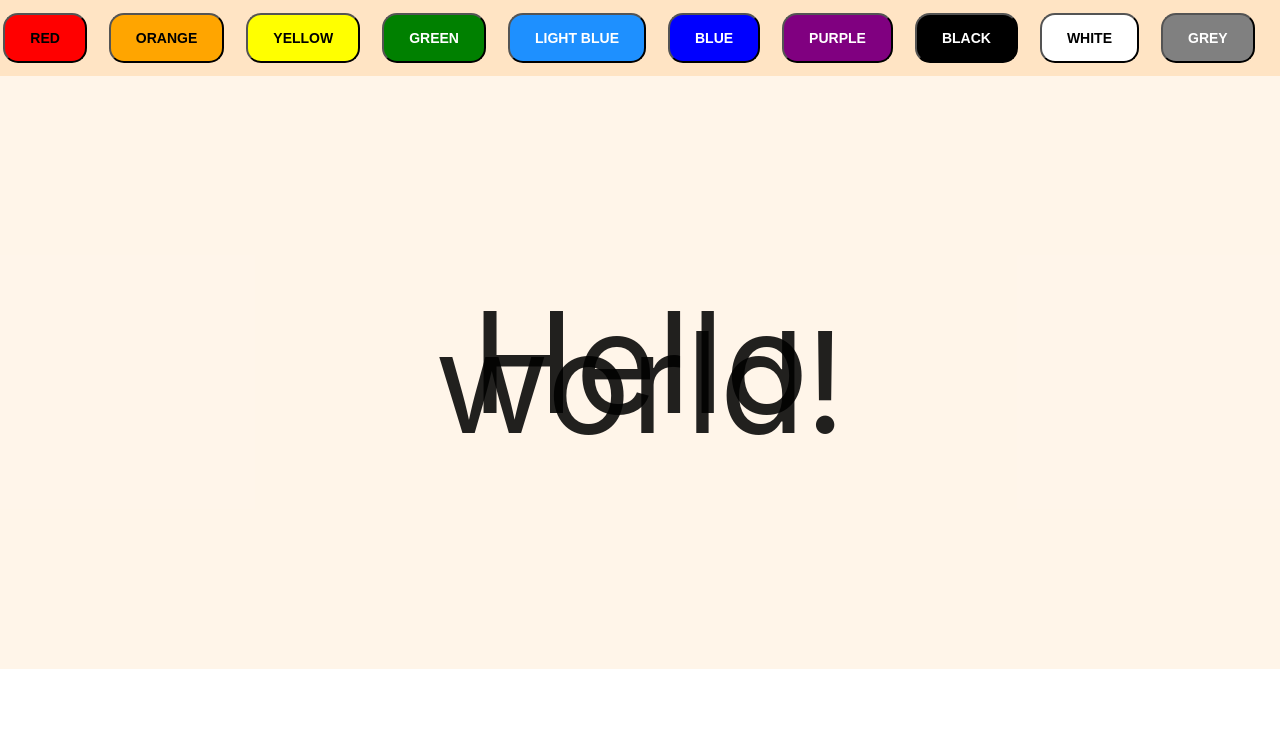
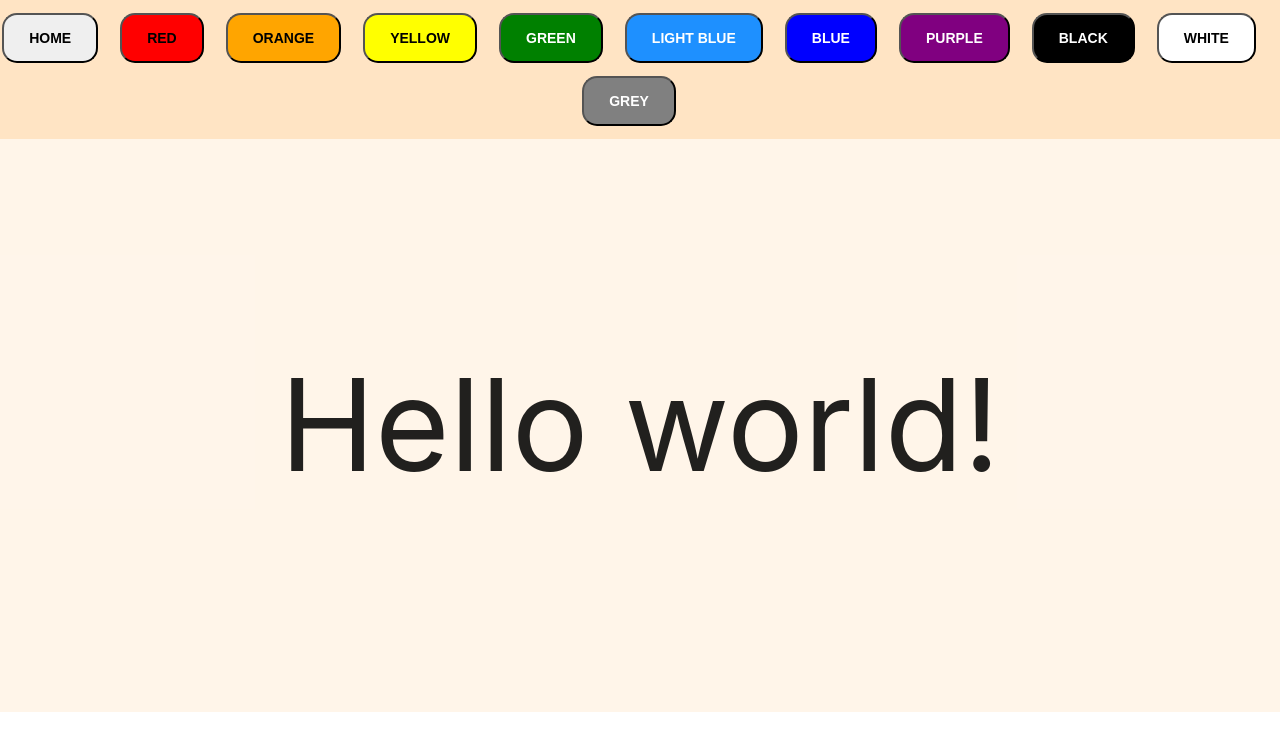
Before and after one commit to AntonRufus/colorful-clock-react-app, a React (Create React App) app: page / in a window 1280 px wide. Shown: the top 750 px of the page. Built offline with nearby package versions, Linux system fonts and the light colour scheme.

Commit message:
release version

```diff
--- a/src/components/Hello.jsx
+++ b/src/components/Hello.jsx
@@ -2,9 +2,9 @@ import React from "react";
 import css from './Hello.module.css';
 
 function Hello() {
-    return <div className={css.wrapper}>
-        Hello world!
-    </div>
+    return  <div className={css.wrapper}>
+                Hello world!
+            </div>
 }
 
 export default Hello;
--- a/src/components/Hello.module.css
+++ b/src/components/Hello.module.css
@@ -1,5 +1,5 @@
 .wrapper {
     background-color: rgba(255, 255, 255, 0.64);
-    font-size: 1000%;
+    font-size: 10vw;
     padding: 21.6%;
 }
--- a/src/components/Time.jsx
+++ b/src/components/Time.jsx
@@ -16,6 +16,7 @@ const Time = () => {
 
     return (
         <div className={css.time}>
+            <ButtonConstructor name='HOME'        colorBgc=''            colorText='black' />
             <ButtonConstructor name='RED'         colorBgc='red'         colorText='black' />
             <ButtonConstructor name='ORANGE'      colorBgc='orange'      colorText='black' />
             <ButtonConstructor name='YELLOW'      colorBgc='yellow'      colorText='black' />
```
Also changed, not shown: 1 other file (tests, documents, lock files or other folders).
